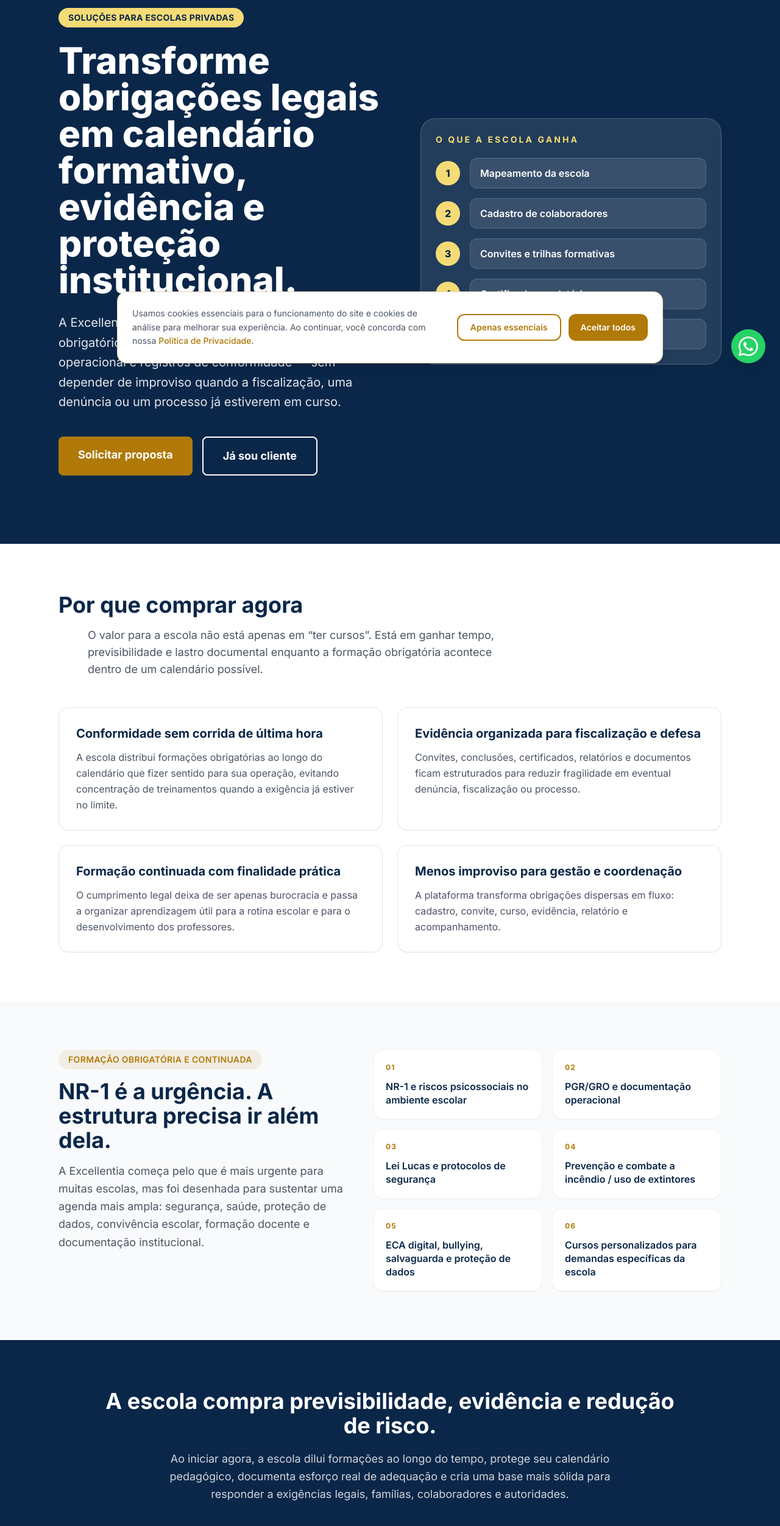
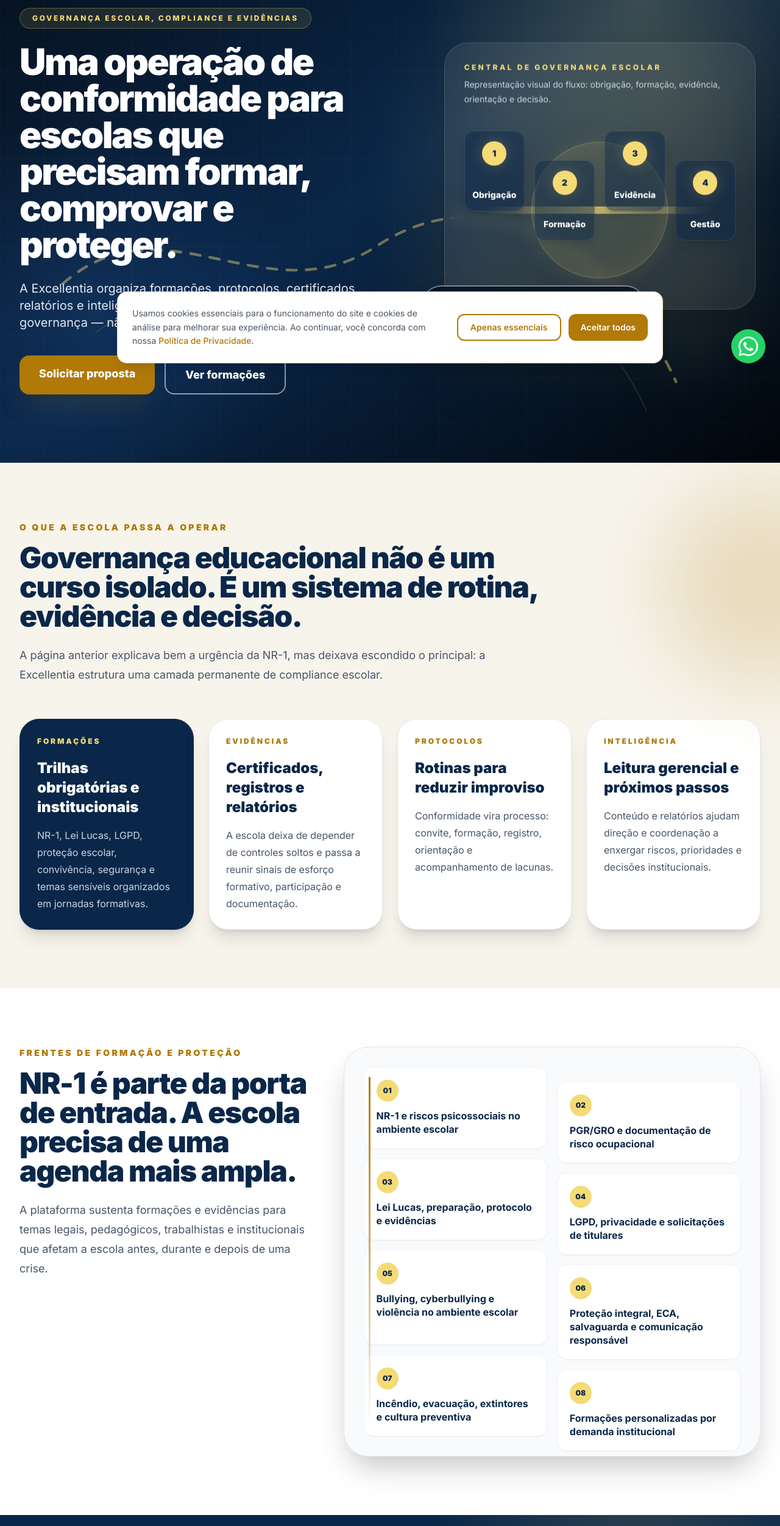
Before and after one commit to CACFLeite/excellentia-site, a Next.js app: page /escolas in a window 1280 px wide. Shown: the part 180-2683 px from the top of the page at 61% size. Built offline with nearby package versions, Linux system fonts and the light colour scheme; no server answers.

Commit message:
Reposition schools page for governance compliance

```diff
--- a/src/app/(main)/escolas/page.tsx
+++ b/src/app/(main)/escolas/page.tsx
@@ -2,78 +2,167 @@
 import Link from 'next/link'
 
 export const metadata: Metadata = {
-  title: 'Soluções para Escolas — Excellentia',
-  description: 'Treinamentos obrigatórios, formação continuada, certificados, PGR e evidências operacionais para escolas privadas.',
+  title: 'Escolas — Governança e Compliance Educacional | Excellentia',
+  description: 'Formações, protocolos, evidências, relatórios e inteligência educacional para escolas que precisam organizar governança, compliance e proteção institucional.',
 }
 
-const gains = [
+const governancePillars = [
   {
-    title: 'Conformidade sem corrida de última hora',
-    text: 'A escola distribui formações obrigatórias ao longo do calendário que fizer sentido para sua operação, evitando concentração de treinamentos quando a exigência já estiver no limite.',
+    label: 'Formações',
+    title: 'Trilhas obrigatórias e institucionais',
+    text: 'NR-1, Lei Lucas, LGPD, proteção escolar, convivência, segurança e temas sensíveis organizados em jornadas formativas.',
   },
   {
-    title: 'Evidência organizada para fiscalização e defesa',
-    text: 'Convites, conclusões, certificados, relatórios e documentos ficam estruturados para reduzir fragilidade em eventual denúncia, fiscalização ou processo.',
+    label: 'Evidências',
+    title: 'Certificados, registros e relatórios',
+    text: 'A escola deixa de depender de controles soltos e passa a reunir sinais de esforço formativo, participação e documentação.',
   },
   {
-    title: 'Formação continuada com finalidade prática',
-    text: 'O cumprimento legal deixa de ser apenas burocracia e passa a organizar aprendizagem útil para a rotina escolar e para o desenvolvimento dos professores.',
+    label: 'Protocolos',
+    title: 'Rotinas para reduzir improviso',
+    text: 'Conformidade vira processo: convite, formação, registro, orientação e acompanhamento de lacunas.',
   },
   {
-    title: 'Menos improviso para gestão e coordenação',
-    text: 'A plataforma transforma obrigações dispersas em fluxo: cadastro, convite, curso, evidência, relatório e acompanhamento.',
+    label: 'Inteligência',
+    title: 'Leitura gerencial e próximos passos',
+    text: 'Conteúdo e relatórios ajudam direção e coordenação a enxergar riscos, prioridades e decisões institucionais.',
   },
 ]
 
-const formations = [
+const formationTracks = [
   'NR-1 e riscos psicossociais no ambiente escolar',
-  'PGR/GRO e documentação operacional',
-  'Lei Lucas e protocolos de segurança',
-  'Prevenção e combate a incêndio / uso de extintores',
-  'ECA digital, bullying, salvaguarda e proteção de dados',
-  'Cursos personalizados para demandas específicas da escola',
+  'PGR/GRO e documentação de risco ocupacional',
+  'Lei Lucas, preparação, protocolo e evidências',
+  'LGPD, privacidade e solicitações de titulares',
+  'Bullying, cyberbullying e violência no ambiente escolar',
+  'Proteção integral, ECA, salvaguarda e comunicação responsável',
+  'Incêndio, evacuação, extintores e cultura preventiva',
+  'Formações personalizadas por demanda institucional',
 ]
 
-const flow = [
-  'Mapeamento da escola',
-  'Cadastro de colaboradores',
-  'Convites e trilhas formativas',
-  'Certificados e relatórios',
-  'PGR, evidências e acompanhamento',
+const operatingFlow = [
+  'Mapear obrigações e prioridades',
+  'Distribuir formações no calendário',
+  'Convidar equipes e acompanhar adesão',
+  'Registrar certificados e evidências',
+  'Orientar decisões e próximos passos',
+]
+
+const audiences = [
+  {
+    title: 'Direção e mantenedores',
+    text: 'Visão de risco, previsibilidade, lastro documental e clareza para decisões institucionais.',
+  },
+  {
+    title: 'Coordenação e RH escolar',
+    text: 'Fluxo para organizar convites, formações, comunicação com equipes e acompanhamento de pendências.',
+  },
+  {
+    title: 'Professores e colaboradores',
+    text: 'Formações com linguagem aplicável à rotina escolar, sem transformar compliance em burocracia incompreensível.',
+  },
 ]
 
 export default function EscolasPage() {
   return (
     <>
-      <section className="bg-navy text-white py-20 md:py-28">
-        <div className="max-w-6xl mx-auto px-4 sm:px-6 lg:px-8 grid grid-cols-1 lg:grid-cols-[1.05fr_.95fr] gap-12 items-center">
+      <section className="relative overflow-hidden bg-[#06101c] py-20 text-white md:py-28">
+        <div className="absolute inset-0 bg-[radial-gradient(circle_at_82%_12%,rgba(244,219,118,.20),transparent_28%),radial-gradient(circle_at_12%_70%,rgba(59,130,246,.13),transparent_26%),linear-gradient(145deg,#06101c_0%,#0a2749_48%,#02060b_100%)]" />
+        <div className="absolute inset-0 opacity-40 [background-image:linear-gradient(rgba(244,219,118,.07)_1px,transparent_1px),linear-gradient(90deg,rgba(244,219,118,.07)_1px,transparent_1px)] [background-size:72px_72px]" />
+        <svg className="pointer-events-none absolute left-0 top-28 hidden h-[860px] w-full opacity-70 lg:block" viewBox="0 0 1440 860" fill="none" aria-hidden="true">
+          <path className="excellentia-flow-path" d="M116 455C305 290 490 520 695 386C920 238 1150 420 1248 636" />
+          <path d="M178 545C380 390 545 630 760 498C955 380 1114 515 1194 690" stroke="#f4db76" strokeOpacity=".18" strokeWidth="2" strokeLinecap="round" />
+        </svg>
+
+        <div className="relative mx-auto grid max-w-7xl grid-cols-1 items-center gap-14 px-4 sm:px-6 lg:grid-cols-[1fr_.92fr] lg:px-8">
           <div>
-            <div className="inline-block bg-gold-light text-navy text-sm font-bold px-4 py-1.5 rounded-full mb-6 uppercase tracking-wide">
-              Soluções para escolas privadas
+            <div className="mb-6 inline-flex rounded-full border border-gold-light/30 bg-gold-light/10 px-5 py-2 text-xs font-extrabold uppercase tracking-[0.22em] text-gold-light">
+              Governança escolar, compliance e evidências
             </div>
-            <h1 className="text-4xl md:text-6xl font-extrabold leading-tight mb-6">
-              Transforme obrigações legais em calendário formativo, evidência e proteção institucional.
+            <h1 className="max-w-4xl text-4xl font-black leading-[1.02] tracking-[-0.04em] md:text-6xl">
+              Uma operação de conformidade para escolas que precisam formar, comprovar e proteger.
             </h1>
-            <p className="text-xl text-gray-200 leading-relaxed mb-10">
-              A Excellentia ajuda escolas a organizar treinamentos obrigatórios, formação continuada, documentação operacional e registros de conformidade — sem depender de improviso quando a fiscalização, uma denúncia ou um processo já estiverem em curso.
+            <p className="mt-7 max-w-2xl text-lg leading-8 text-slate-200 md:text-xl">
+              A Excellentia organiza formações, protocolos, certificados, relatórios e inteligência educacional em uma rotina contínua de governança — não apenas em uma resposta pontual à NR-1.
             </p>
-            <div className="flex flex-col sm:flex-row gap-4">
-              <Link href="/contato" className="bg-gold hover:bg-gold-dark text-white font-bold px-8 py-4 rounded-lg text-lg transition-colors text-center">
+            <div className="mt-10 flex flex-col gap-4 sm:flex-row">
+              <Link href="/contato" className="rounded-2xl bg-gold px-8 py-4 text-center text-lg font-extrabold text-white shadow-2xl shadow-gold/20 transition hover:bg-yellow-600">
                 Solicitar proposta
               </Link>
-              <Link href="/admin/login" className="border-2 border-white text-white hover:bg-white hover:text-navy font-bold px-8 py-4 rounded-lg text-lg transition-colors text-center">
-                Já sou cliente
+              <Link href="/formacoes" className="rounded-2xl border-2 border-white/55 px-8 py-4 text-center text-lg font-extrabold text-white transition hover:bg-white hover:text-navy">
+                Ver formações
               </Link>
             </div>
           </div>
 
-          <div className="bg-white/10 border border-white/20 rounded-3xl p-6 backdrop-blur-sm">
-            <div className="text-sm uppercase tracking-[0.22em] text-gold-light font-bold mb-5">O que a escola ganha</div>
-            <div className="space-y-4">
-              {flow.map((step, index) => (
-                <div key={step} className="flex items-center gap-4">
-                  <div className="h-10 w-10 rounded-full bg-gold-light text-navy font-extrabold flex items-center justify-center">{index + 1}</div>
-                  <div className="flex-1 rounded-xl bg-white/10 border border-white/15 px-4 py-3 font-semibold">{step}</div>
+          <div className="relative min-h-[520px]">
+            <div className="absolute inset-4 rounded-[3.5rem] bg-gold-light/10 blur-3xl" />
+            <div className="excellentia-float absolute right-2 top-0 w-[92%] rounded-[2.5rem] border border-white/15 bg-white/[0.07] p-6 shadow-2xl backdrop-blur-md md:p-8">
+              <div className="text-xs font-extrabold uppercase tracking-[0.28em] text-gold-light">central de governança escolar</div>
+              <p className="mt-2 max-w-md text-sm leading-6 text-slate-300">Representação visual do fluxo: obrigação, formação, evidência, orientação e decisão.</p>
+              <div className="relative mt-10 min-h-[260px]">
+                <div className="absolute left-1/2 top-1/2 h-56 w-56 -translate-x-1/2 -translate-y-1/2 rounded-full border border-gold-light/30 bg-gold-light/10 shadow-[inset_0_0_52px_rgba(244,219,118,.08),0_0_42px_rgba(244,219,118,.10)]" />
+                <div className="absolute left-1/2 top-1/2 h-3 w-[84%] -translate-x-1/2 -translate-y-1/2 rounded-full bg-gradient-to-r from-transparent via-gold-light/70 to-transparent" />
+                <div className="relative grid grid-cols-2 gap-4 sm:grid-cols-4">
+                  {['Obrigação', 'Formação', 'Evidência', 'Gestão'].map((node, index) => (
+                    <div key={node} className={`group flex min-h-[132px] flex-col items-center justify-between rounded-2xl border border-white/10 bg-navy/45 p-4 text-center shadow-lg transition duration-300 hover:-translate-y-1 hover:border-gold-light/35 hover:bg-navy/65 ${index % 2 ? 'translate-y-12' : ''}`}>
+                      <span className="flex h-10 w-10 items-center justify-center rounded-full bg-gold-light text-sm font-black text-navy shadow-[0_0_24px_rgba(244,219,118,.22)]">{index + 1}</span>
+                      <span className="text-sm font-extrabold text-white">{node}</span>
+                    </div>
+                  ))}
+                </div>
+              </div>
+            </div>
+
+            <div className="excellentia-float-slow absolute bottom-0 left-0 w-[66%] rounded-[2rem] border border-white/12 bg-[#06101c]/80 p-6 shadow-2xl backdrop-blur-md">
+              <div className="text-xs font-black uppercase tracking-[0.22em] text-gold-light">mais que NR-1</div>
+              <p className="mt-3 text-sm leading-6 text-slate-300">A NR-1 é uma frente urgente; a arquitetura é de governança educacional ampla.</p>
+            </div>
+          </div>
+        </div>
+      </section>
+
+      <section className="relative overflow-hidden bg-[#f7f4ec] py-24">
+        <div className="absolute right-[-8rem] top-10 h-80 w-80 rounded-full bg-gold/20 blur-3xl" />
+        <div className="mx-auto max-w-7xl px-4 sm:px-6 lg:px-8">
+          <div className="max-w-4xl">
+            <div className="mb-4 text-sm font-black uppercase tracking-[0.24em] text-gold">o que a escola passa a operar</div>
+            <h2 className="text-3xl font-black tracking-[-0.03em] text-navy md:text-5xl">
+              Governança educacional não é um curso isolado. É um sistema de rotina, evidência e decisão.
+            </h2>
+            <p className="mt-6 max-w-3xl text-lg leading-8 text-slate-600">
+              A página anterior explicava bem a urgência da NR-1, mas deixava escondido o principal: a Excellentia estrutura uma camada permanente de compliance escolar.
+            </p>
+          </div>
+
+          <div className="mt-14 grid grid-cols-1 gap-6 md:grid-cols-2 xl:grid-cols-4">
+            {governancePillars.map((pillar, index) => (
+              <div key={pillar.title} className={`rounded-[2rem] border p-7 shadow-xl transition duration-300 hover:-translate-y-1 ${index === 0 ? 'border-navy bg-navy text-white' : 'border-slate-200 bg-white text-navy'}`}>
+                <div className={`mb-5 text-xs font-black uppercase tracking-[0.24em] ${index === 0 ? 'text-gold-light' : 'text-gold'}`}>{pillar.label}</div>
+                <h3 className="text-2xl font-black">{pillar.title}</h3>
+                <p className={`mt-4 leading-7 ${index === 0 ? 'text-slate-300' : 'text-slate-600'}`}>{pillar.text}</p>
+              </div>
+            ))}
+          </div>
+        </div>
+      </section>
+
+      <section className="relative overflow-hidden bg-white py-24">
+        <div className="mx-auto grid max-w-7xl grid-cols-1 gap-14 px-4 sm:px-6 lg:grid-cols-[.82fr_1.18fr] lg:px-8">
+          <div>
+            <div className="mb-4 text-sm font-black uppercase tracking-[0.24em] text-gold">frentes de formação e proteção</div>
+            <h2 className="text-3xl font-black tracking-[-0.03em] text-navy md:text-5xl">NR-1 é parte da porta de entrada. A escola precisa de uma agenda mais ampla.</h2>
+            <p className="mt-6 text-lg leading-8 text-slate-600">
+              A plataforma sustenta formações e evidências para temas legais, pedagógicos, trabalhistas e institucionais que afetam a escola antes, durante e depois de uma crise.
+            </p>
+          </div>
+          <div className="relative rounded-[2.5rem] border border-slate-200 bg-slate-50 p-6 shadow-2xl md:p-8">
+            <div className="absolute left-10 top-12 hidden h-[calc(100%-6rem)] w-[3px] rounded-full bg-gradient-to-b from-gold via-gold/60 to-transparent md:block" />
+            <div className="grid grid-cols-1 gap-4 sm:grid-cols-2">
+              {formationTracks.map((item, index) => (
+                <div key={item} className={`rounded-2xl border border-slate-100 bg-white p-5 shadow-sm transition duration-300 hover:-translate-y-1 hover:shadow-md ${index % 2 ? 'sm:translate-y-6' : ''}`}>
+                  <div className="mb-3 flex h-9 w-9 items-center justify-center rounded-full bg-gold-light text-xs font-black text-navy">{String(index + 1).padStart(2, '0')}</div>
+                  <p className="font-bold leading-snug text-navy">{item}</p>
                 </div>
               ))}
             </div>
@@ -81,58 +170,61 @@
         </div>
       </section>
 
-      <section className="py-20 bg-white">
-        <div className="max-w-6xl mx-auto px-4 sm:px-6 lg:px-8">
-          <div className="max-w-3xl mb-12">
-            <h2 className="section-title text-left">Por que comprar agora</h2>
-            <p className="section-subtitle text-left">
-              O valor para a escola não está apenas em “ter cursos”. Está em ganhar tempo, previsibilidade e lastro documental enquanto a formação obrigatória acontece dentro de um calendário possível.
+      <section className="relative overflow-hidden bg-navy py-24 text-white">
+        <div className="absolute inset-0 bg-[radial-gradient(circle_at_82%_20%,rgba(244,219,118,.18),transparent_30%)]" />
+        <div className="mx-auto max-w-7xl px-4 sm:px-6 lg:px-8">
+          <div className="max-w-4xl">
+            <div className="mb-4 text-sm font-black uppercase tracking-[0.24em] text-gold-light">como a operação se organiza</div>
+            <h2 className="text-3xl font-black tracking-[-0.03em] md:text-5xl">A escola não compra apenas conteúdo. Compra previsibilidade operacional.</h2>
+            <p className="mt-6 max-w-3xl text-lg leading-8 text-slate-300">
+              O valor está em transformar temas sensíveis em uma rotina possível de gestão: prioridade, calendário, participação, comprovação e acompanhamento.
             </p>
           </div>
-          <div className="grid grid-cols-1 md:grid-cols-2 gap-6">
-            {gains.map((gain) => (
-              <div key={gain.title} className="rounded-2xl border border-gray-200 p-7 shadow-sm bg-white">
-                <h3 className="text-xl font-bold text-navy mb-3">{gain.title}</h3>
-                <p className="text-gray-600 leading-relaxed">{gain.text}</p>
+
+          <div className="relative mt-14 rounded-[2.5rem] border border-white/10 bg-white/[0.07] p-6 shadow-2xl backdrop-blur md:p-10">
+            <div className="absolute left-[11%] right-[11%] top-[5.9rem] hidden h-[3px] bg-gradient-to-r from-gold/10 via-gold to-gold/10 md:block" />
+            <div className="grid grid-cols-1 gap-5 md:grid-cols-5">
+              {operatingFlow.map((item, index) => (
+                <div key={item} className={`rounded-2xl border border-white/10 bg-white/[0.06] p-5 transition duration-300 hover:-translate-y-1 hover:border-gold-light/30 ${index % 2 ? 'md:translate-y-10' : ''}`}>
+                  <div className="mb-4 flex h-10 w-10 items-center justify-center rounded-full bg-gold-light text-sm font-black text-navy">{index + 1}</div>
+                  <p className="font-bold leading-snug">{item}</p>
+                </div>
+              ))}
+            </div>
+          </div>
+        </div>
+      </section>
+
+      <section className="bg-[#f7f4ec] py-24">
+        <div className="mx-auto max-w-7xl px-4 sm:px-6 lg:px-8">
+          <div className="max-w-4xl">
+            <div className="mb-4 text-sm font-black uppercase tracking-[0.24em] text-gold">para quem isso precisa funcionar</div>
+            <h2 className="text-3xl font-black tracking-[-0.03em] text-navy md:text-5xl">A mesma governança precisa ser legível para funções diferentes dentro da escola.</h2>
+          </div>
+          <div className="mt-12 grid grid-cols-1 gap-6 md:grid-cols-3">
+            {audiences.map((audience, index) => (
+              <div key={audience.title} className={`rounded-[2rem] border border-slate-200 bg-white p-8 shadow-xl ${index === 1 ? 'md:translate-y-8' : ''}`}>
+                <div className="mb-5 text-xs font-black uppercase tracking-[0.24em] text-gold">0{index + 1}</div>
+                <h3 className="text-2xl font-black text-navy">{audience.title}</h3>
+                <p className="mt-4 leading-7 text-slate-600">{audience.text}</p>
               </div>
             ))}
           </div>
         </div>
       </section>
 
-      <section className="py-20 bg-gray-50">
-        <div className="max-w-6xl mx-auto px-4 sm:px-6 lg:px-8 grid grid-cols-1 lg:grid-cols-[.9fr_1.1fr] gap-12 items-start">
-          <div>
-            <div className="inline-block bg-gold/10 text-gold font-semibold text-sm px-4 py-1.5 rounded-full mb-4 uppercase tracking-wide">
-              Formação obrigatória e continuada
-            </div>
-            <h2 className="section-title text-left">NR-1 é a urgência. A estrutura precisa ir além dela.</h2>
-            <p className="text-gray-600 text-lg leading-relaxed">
-              A Excellentia começa pelo que é mais urgente para muitas escolas, mas foi desenhada para sustentar uma agenda mais ampla: segurança, saúde, proteção de dados, convivência escolar, formação docente e documentação institucional.
-            </p>
-          </div>
-          <div className="grid grid-cols-1 sm:grid-cols-2 gap-4">
-            {formations.map((item, index) => (
-              <div key={item} className="bg-white rounded-2xl p-5 border border-gray-100 shadow-sm">
-                <div className="text-xs text-gold font-bold uppercase tracking-widest mb-3">{String(index + 1).padStart(2, '0')}</div>
-                <p className="font-semibold text-navy leading-snug">{item}</p>
-              </div>
-            ))}
-          </div>
-        </div>
-      </section>
-
-      <section className="py-20 bg-navy text-white">
-        <div className="max-w-5xl mx-auto px-4 sm:px-6 lg:px-8 text-center">
-          <h2 className="text-3xl md:text-4xl font-bold mb-5">A escola compra previsibilidade, evidência e redução de risco.</h2>
-          <p className="text-gray-300 text-lg leading-relaxed mb-10 max-w-3xl mx-auto">
-            Ao iniciar agora, a escola dilui formações ao longo do tempo, protege seu calendário pedagógico, documenta esforço real de adequação e cria uma base mais sólida para responder a exigências legais, famílias, colaboradores e autoridades.
+      <section className="bg-white py-20">
+        <div className="mx-auto max-w-4xl px-4 text-center sm:px-6 lg:px-8">
+          <div className="mb-4 text-sm font-black uppercase tracking-[0.24em] text-gold">próximo passo</div>
+          <h2 className="text-3xl font-black tracking-[-0.03em] text-navy md:text-5xl">Estruture a governança educacional da sua escola antes que ela vire urgência.</h2>
+          <p className="mx-auto mt-5 max-w-2xl text-lg leading-8 text-slate-600">
+            A Excellentia ajuda a escola a começar por onde há maior risco e avançar para uma rotina mais madura de formação, evidência e decisão.
           </p>
-          <div className="flex flex-col sm:flex-row gap-4 justify-center">
-            <Link href="/contato" className="bg-gold hover:bg-gold-dark text-white font-bold px-8 py-4 rounded-xl text-lg transition-colors">
+          <div className="mt-10 flex flex-col justify-center gap-4 sm:flex-row">
+            <Link href="/contato" className="rounded-2xl bg-gold px-8 py-4 text-lg font-black text-white transition hover:bg-yellow-600">
               Falar com a Excellentia
             </Link>
-            <Link href="/admin/login" className="border-2 border-white text-white hover:bg-white hover:text-navy font-bold px-8 py-4 rounded-xl text-lg transition-colors">
+            <Link href="/admin/login" className="rounded-2xl border-2 border-navy px-8 py-4 text-lg font-black text-navy transition hover:bg-navy hover:text-white">
               Acessar painel da escola
             </Link>
           </div>
```
